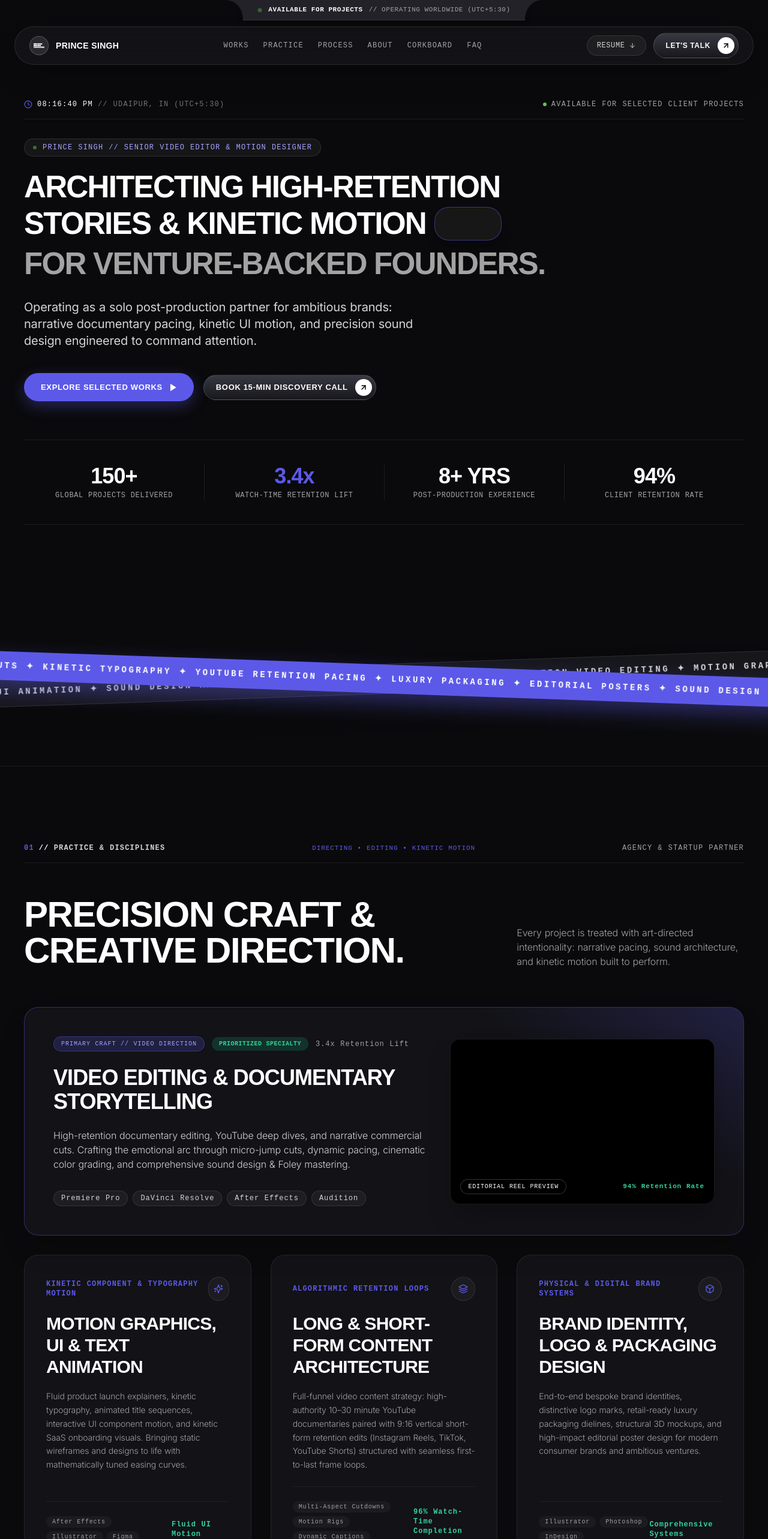
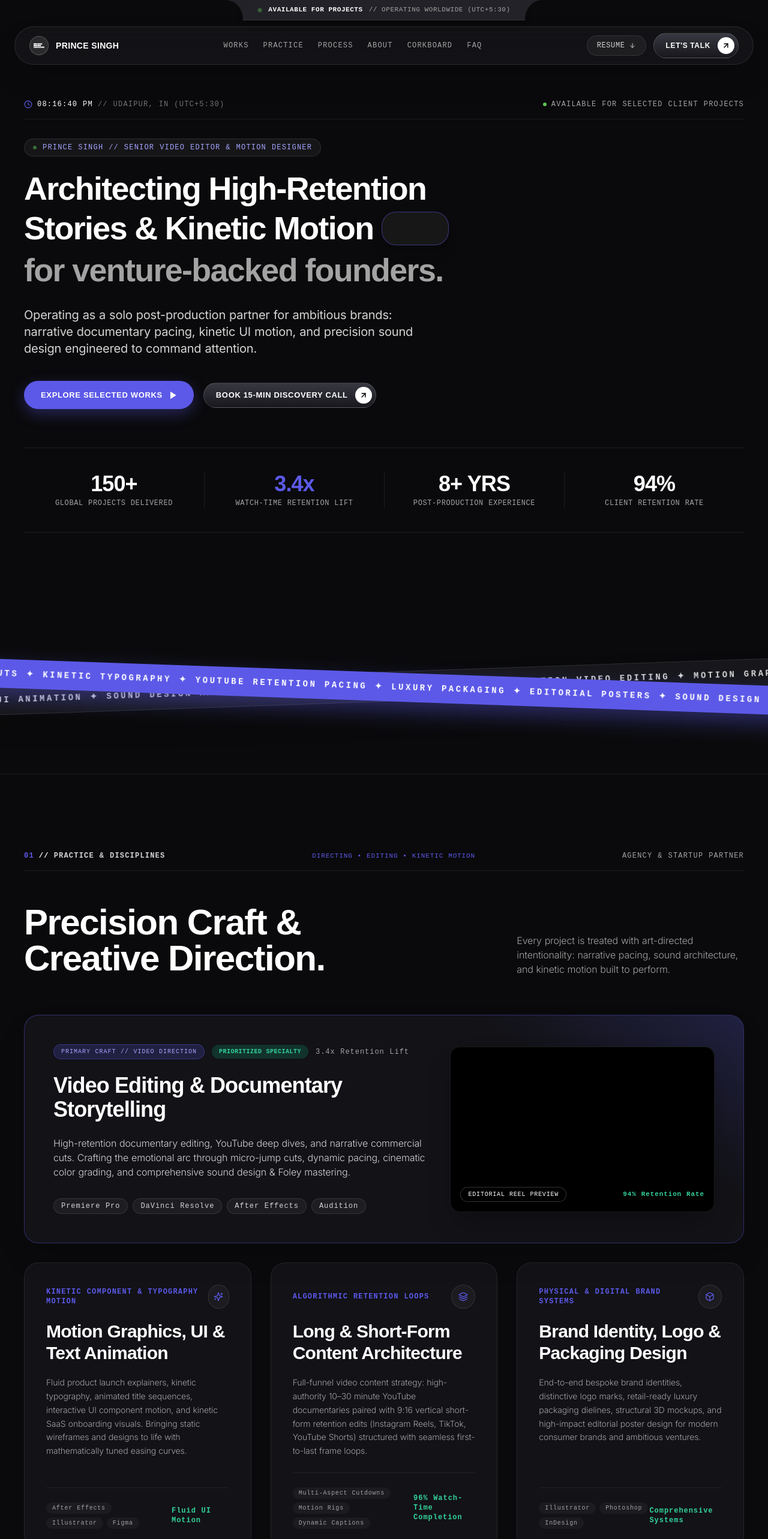
Before and after one commit to princesinghcreates/portfolio, a React (Vite) app: page / in a window 1280 px wide. Shown: the top 2566 px of the page at 60% size. Built offline with nearby package versions, Linux system fonts and the light colour scheme; grey boxes are pictures that could not be loaded; the HTML template or start-up script is replaced by a standard one; a web font is replaced by a local one.

Commit message:
style: remove all-caps uppercase styling from headings for elegant title-case typography

```diff
--- a/src/components/AboutSection.jsx
+++ b/src/components/AboutSection.jsx
@@ -68,7 +68,7 @@ export default function AboutSection({ onOpenContact }) {
               <span className="px-3.5 py-1.5 rounded-full bg-[#5c59e8]/15 border border-[#5c59e8]/30 text-xs font-mono uppercase tracking-widest text-[#a4a2ff]">
                 // THE PHILOSOPHY
               </span>
-              <h3 className="font-display font-bold text-3xl sm:text-5xl text-white uppercase tracking-tight leading-[1.05]">
+              <h3 className="font-display font-bold text-3xl sm:text-5xl text-white tracking-tight leading-[1.1]">
                 Execution Over Perfection. Strategy Over Pixels.
               </h3>
             </div>
--- a/src/components/ConnectSection.jsx
+++ b/src/components/ConnectSection.jsx
@@ -38,8 +38,8 @@ export default function ConnectSection({ onOpenContact }) {
             <span>ACCEPTING NEW DIRECTING &amp; EDITING BRIEFS</span>
           </div>
 
-          <h2 className="text-[12vw] sm:text-[10vw] font-black uppercase tracking-tight text-white leading-[0.88] font-display">
-            LET'S WORK<br />TOGETHER.
+          <h2 className="text-[11vw] sm:text-[9.5vw] font-bold tracking-tight text-white leading-[0.92] font-display">
+            Let's Work<br />Together.
           </h2>
 
           <p className="text-base sm:text-xl text-neutral-400 font-light max-w-2xl mx-auto leading-relaxed pt-2">
--- a/src/components/ContactModal.jsx
+++ b/src/components/ContactModal.jsx
@@ -55,7 +55,7 @@ export default function ContactModal({ isOpen, onClose, defaultService }) {
             <span className="text-xs font-mono uppercase tracking-widest text-blue-400">
               // LET'S COLLABORATE
             </span>
-            <h2 className="text-3xl sm:text-4xl font-black uppercase tracking-tight text-white mt-1 font-display">
+            <h2 className="text-3xl sm:text-4xl font-bold tracking-tight text-white mt-1 font-display">
               Initiate Project Brief
             </h2>
             <p className="text-sm text-neutral-400 mt-2 font-light">
--- a/src/components/CorkboardSection.jsx
+++ b/src/components/CorkboardSection.jsx
@@ -114,8 +114,8 @@ export default function CorkboardSection() {
 
         {/* Section Header */}
         <div className="text-center max-w-2xl mx-auto mb-16 space-y-4">
-          <h2 className="text-4xl sm:text-6xl font-black uppercase tracking-tight text-white leading-[0.95] font-display">
-            STUDIO<br />CORKBOARD.
+          <h2 className="text-4xl sm:text-6xl font-bold tracking-tight text-white leading-[1.02] font-display">
+            Studio<br />Corkboard.
           </h2>
           <p className="text-sm sm:text-base text-neutral-400 font-light leading-relaxed">
             A real-time pinboard of creative experiments, editorial poster studies, timeline equations, and visual references pinned directly to the studio wall.
--- a/src/components/FaqSection.jsx
+++ b/src/components/FaqSection.jsx
@@ -32,8 +32,8 @@ export default function FaqSection({ onOpenContact }) {
         {/* Section Heading */}
         <div className="grid grid-cols-1 lg:grid-cols-12 gap-8 items-end mb-16">
           <div className="lg:col-span-8">
-            <h2 className="text-4xl sm:text-6xl font-black uppercase tracking-tight text-white leading-[0.95] font-display">
-              FREQUENTLY ASKED<br />QUESTIONS.
+            <h2 className="text-4xl sm:text-6xl font-bold tracking-tight text-white leading-[1.02] font-display">
+              Frequently Asked<br />Questions.
             </h2>
           </div>
           <div className="lg:col-span-4">
--- a/src/components/Hero.jsx
+++ b/src/components/Hero.jsx
@@ -62,7 +62,7 @@ export default function Hero({ onOpenContact }) {
             <span>PRINCE SINGH // SENIOR VIDEO EDITOR &amp; MOTION DESIGNER</span>
           </div>
 
-          <h1 className="font-display text-[7vw] sm:text-[5.2vw] lg:text-[4vw] leading-[1.04] tracking-[-0.035em] text-white font-extrabold uppercase">
+          <h1 className="font-display text-[7vw] sm:text-[5.2vw] lg:text-[4.2vw] leading-[1.08] tracking-[-0.03em] text-white font-bold">
             <span className="block">
               Architecting High-Retention
             </span>
@@ -86,7 +86,7 @@ export default function Hero({ onOpenContact }) {
             </span>
 
             <span className="block mt-1 sm:mt-2 text-neutral-400">
-              For Venture-Backed Founders.
+              for venture-backed founders.
             </span>
           </h1>
 
--- a/src/components/PracticeSection.jsx
+++ b/src/components/PracticeSection.jsx
@@ -66,8 +66,8 @@ export default function PracticeSection({ onOpenContact }) {
         {/* Section Title */}
         <div className="grid grid-cols-1 lg:grid-cols-12 gap-8 items-end mb-16">
           <div className="lg:col-span-8">
-            <h2 className="text-4xl sm:text-6xl font-black uppercase tracking-tight text-white leading-[0.95] font-display">
-              PRECISION CRAFT &amp;<br />CREATIVE DIRECTION.
+            <h2 className="text-4xl sm:text-6xl font-bold tracking-tight text-white leading-[1.02] font-display">
+              Precision Craft &amp;<br />Creative Direction.
             </h2>
           </div>
           <div className="lg:col-span-4">
@@ -98,7 +98,7 @@ export default function PracticeSection({ onOpenContact }) {
                   </span>
                 </div>
 
-                <h3 className="font-display font-bold text-3xl sm:text-4xl text-white uppercase tracking-tight group-hover:text-[#a4a2ff] transition-colors">
+                <h3 className="font-display font-bold text-3xl sm:text-4xl text-white tracking-tight group-hover:text-[#a4a2ff] transition-colors">
                   {practices[0].title}
                 </h3>
 
@@ -157,7 +157,7 @@ export default function PracticeSection({ onOpenContact }) {
                     </div>
                   </div>
 
-                  <h4 className="font-display font-bold text-2xl sm:text-3xl text-white uppercase tracking-tight group-hover:text-[#a4a2ff] transition-colors">
+                  <h4 className="font-display font-bold text-2xl sm:text-3xl text-white tracking-tight group-hover:text-[#a4a2ff] transition-colors">
                     {practice.title}
                   </h4>
 
--- a/src/components/ProcessSection.jsx
+++ b/src/components/ProcessSection.jsx
@@ -56,8 +56,8 @@ export default function ProcessSection() {
         {/* Section Title */}
         <div className="grid grid-cols-1 lg:grid-cols-12 gap-8 items-end mb-16">
           <div className="lg:col-span-8">
-            <h2 className="text-4xl sm:text-6xl font-black uppercase tracking-tight text-white leading-[0.95] font-display">
-              STREAMLINED<br />CREATIVE PIPELINE.
+            <h2 className="text-4xl sm:text-6xl font-bold tracking-tight text-white leading-[1.02] font-display">
+              Streamlined<br />Creative Pipeline.
             </h2>
           </div>
           <div className="lg:col-span-4">
@@ -85,7 +85,7 @@ export default function ProcessSection() {
                 </div>
 
                 <div className="space-y-2">
-                  <h4 className="font-display font-bold text-xl sm:text-2xl text-white uppercase tracking-tight group-hover:text-[#a4a2ff] transition-colors leading-snug">
+                  <h4 className="font-display font-bold text-xl sm:text-2xl text-white tracking-tight group-hover:text-[#a4a2ff] transition-colors leading-snug">
                     {step.title}
                   </h4>
                   <p className="text-[10px] font-mono uppercase tracking-wider text-[#5c59e8] font-semibold">
--- a/src/components/WorksSection.jsx
+++ b/src/components/WorksSection.jsx
@@ -44,8 +44,8 @@ export default function WorksSection({ onSelectProject }) {
         {/* Section Heading & Category Filter Tabs */}
         <div className="flex flex-col md:flex-row md:items-end justify-between gap-8 mb-16">
           <div>
-            <h2 className="text-4xl sm:text-6xl font-black uppercase tracking-tight text-white leading-[0.95] font-display">
-              SELECTED<br />PROJECTS.
+            <h2 className="text-4xl sm:text-6xl font-bold tracking-tight text-white leading-[1.02] font-display">
+              Selected<br />Projects.
             </h2>
             <p className="mt-4 text-sm sm:text-base text-neutral-400 font-light max-w-xl">
               High-retention video cuts, kinetic SaaS UI walk-throughs, and cohesive visual identities built for venture-backed founders and modern brands.
```
